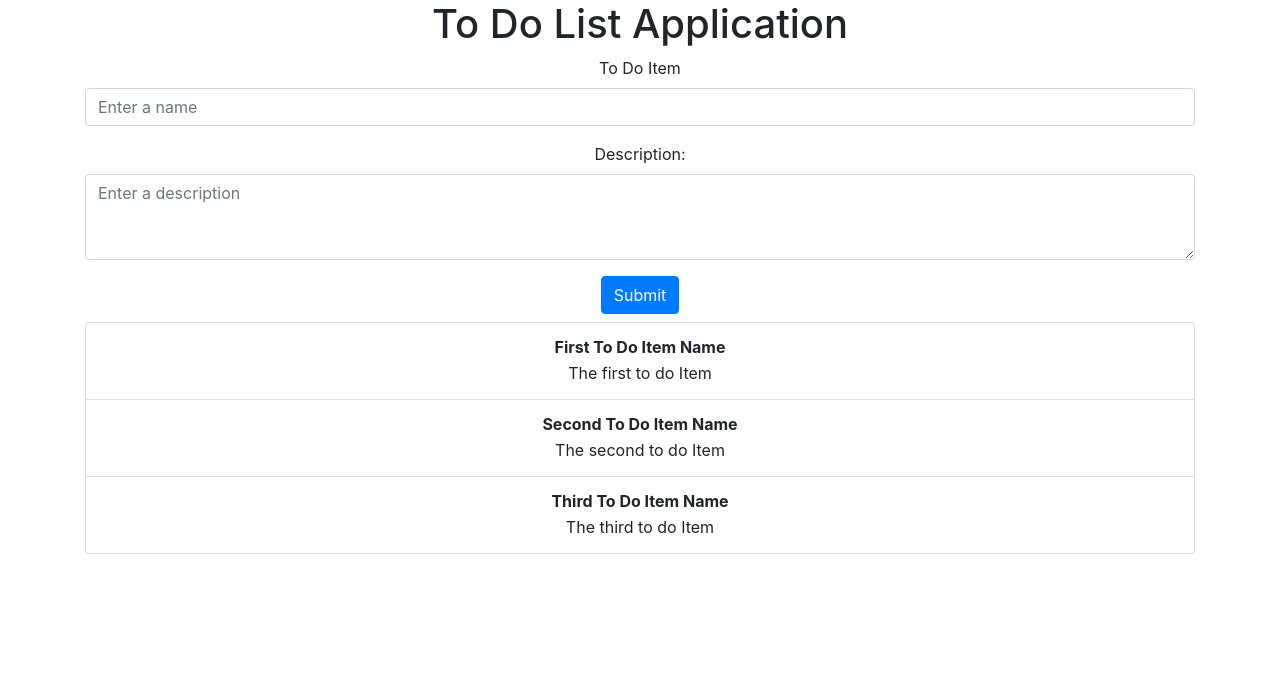
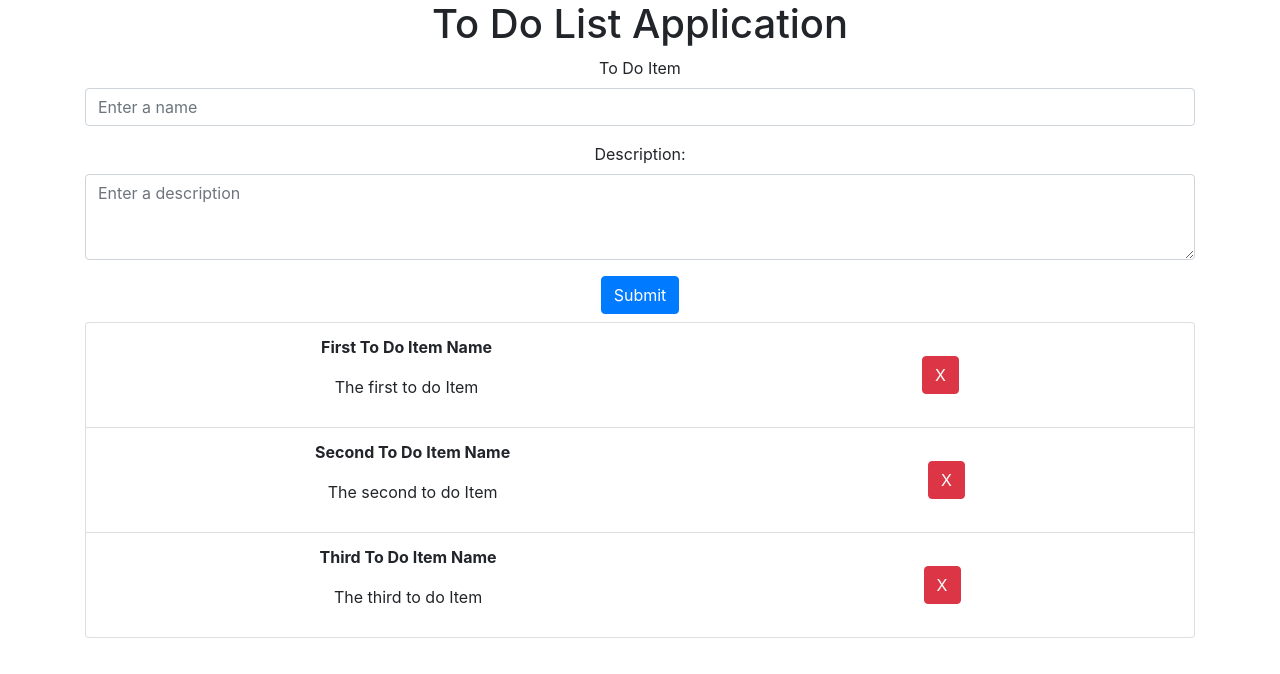
Before and after one commit to SMGEAR123/react-to-do-app, a React (Create React App) app: page / in a window 1280 px wide. Shown: the top 674 px of the page. Built offline with nearby package versions, Linux system fonts and the light colour scheme.

Commit message:
Adding button and flex styles to each item. A work in progress

```diff
--- a/src/App.tsx
+++ b/src/App.tsx
@@ -143,8 +143,15 @@ const List = (props: any) => {
         <ListGroup.Item
           key={item.id}
           onClick={props.clickMethod}>
-            <p className="item-name">{item.name}</p>
-            <p>{item.description}</p>
+            <div className="flex-container">
+              <div className="list-text">
+                <p className="item-name">{item.name}</p>
+                <p>{item.description}</p>
+              </div>
+              <div className="button-container">
+                <Button variant="danger">X</Button>
+              </div>
+            </div>
         </ListGroup.Item>);
       })}
     </ListGroup>
--- a/src/index.css
+++ b/src/index.css
@@ -12,6 +12,10 @@ code {
     monospace;
 }
 
+.list-group-item+.list-group-item {
+  border-top-width: thin;
+}
+
 div.list-group-item > p {
   margin-bottom: 2px;
 }
@@ -19,3 +23,9 @@ div.list-group-item > p {
 p.item-name {
   font-weight: bold;
 }
+
+div.flex-container {
+  display: flex;
+  justify-content: space-around;
+  align-items: center;
+}
```
